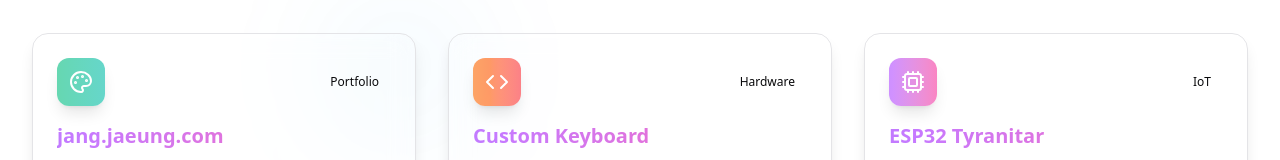
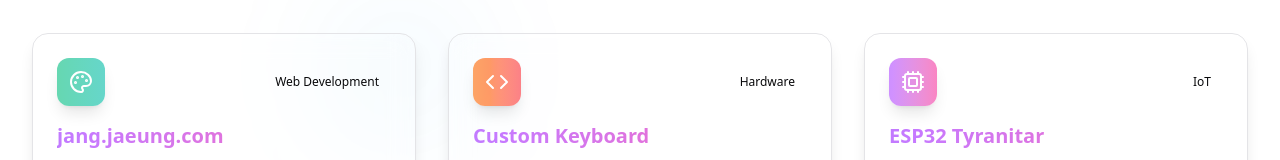
Before and after one commit to JaeungJayJang/personal_website_3, a Next.js app: page / in a window 1280 px wide. Shown: the part 4875-5035 px from the top of the page. Built offline with nearby package versions, Linux system fonts and the light colour scheme.

Commit message:
merge portfolio with web development

```diff
--- a/src/data/projects.ts
+++ b/src/data/projects.ts
@@ -54,7 +54,7 @@
       "Optimized for performance and design"
     ],
     icon: Palette,
-    category: "Portfolio",
+    category: "Web Development",
     period: "Jul 2024 - Present",
     hasGithub: true,
     hasDemo: false,
@@ -149,4 +149,4 @@
   }
 ];
 
-export const projectCategories = ["All", "Web Development", "Portfolio", "Hardware", "IoT", "Mobile Game"];
+export const projectCategories = ["All", "Web Development", "Hardware", "IoT", "Mobile Game"];
```
